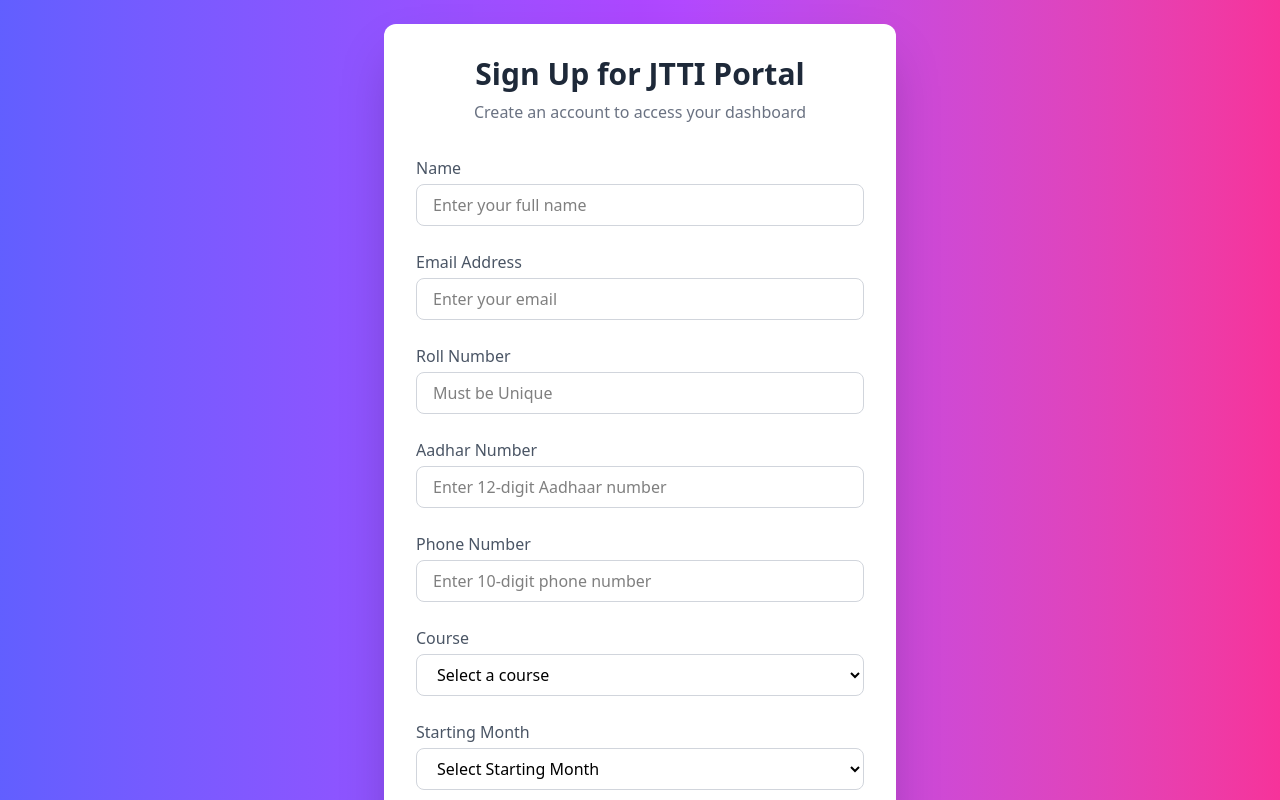
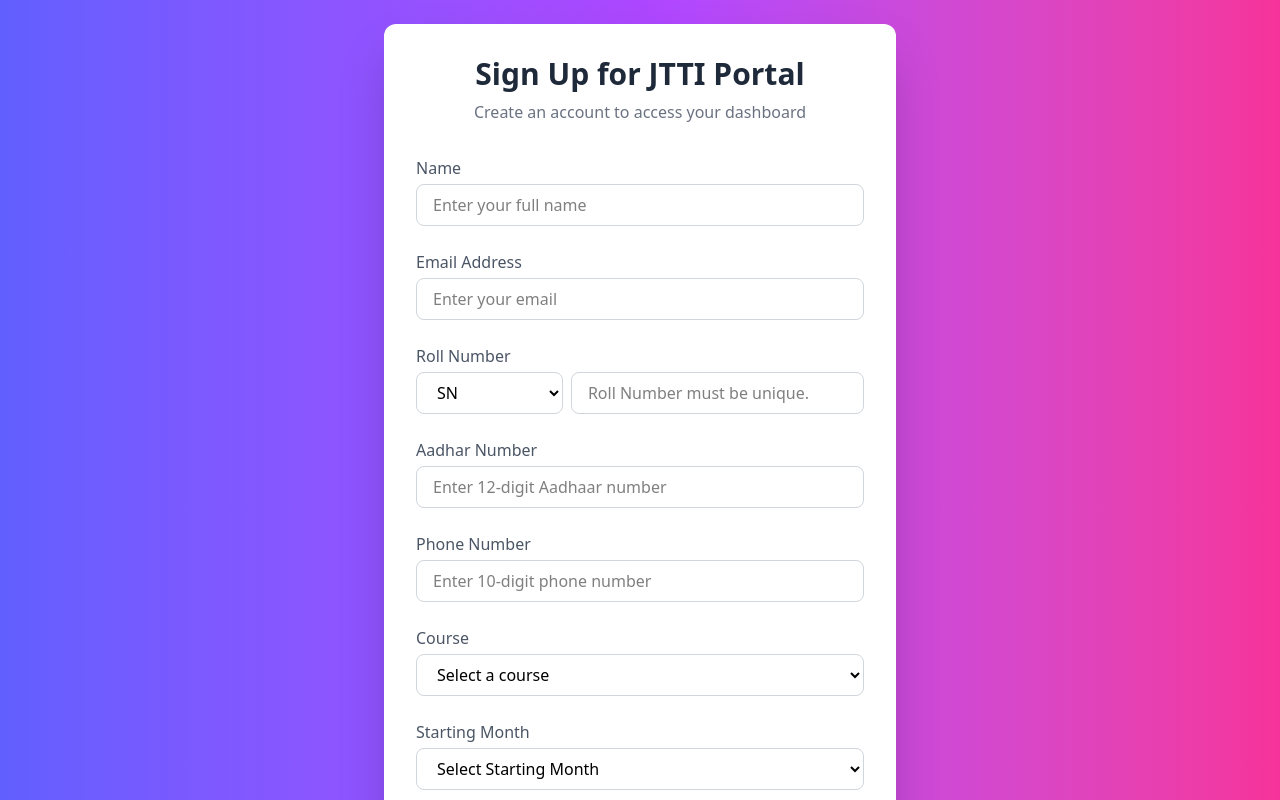
Before and after one commit to Ankit5575/fronetendJtti, a React (Vite) app: page /sinup in a window 1280 px wide. Shown: the top 800 px of the page. Built offline with nearby package versions, Linux system fonts and the light colour scheme.

Commit message:
add sn and nc for differntiate

```diff
--- a/src/pages/SignUp.jsx
+++ b/src/pages/SignUp.jsx
@@ -7,9 +7,9 @@ import "react-toastify/dist/ReactToastify.css";
 function SignUp() {
   const [name, setName] = useState("");
   const [email, setEmail] = useState("");
-  const [rollNumber, setRollNumber] = useState("");
+  const [rollPrefix, setRollPrefix] = useState("SN");
+  const [rollSuffix, setRollSuffix] = useState("");
   const [adharNumber, setAdharNumber] = useState("");
-  // const [fee, setFee] = useState("");
   const [course, setCourse] = useState("");
   const [months, setMonths] = useState("");
   const [timing, setTiming] = useState("");
@@ -25,21 +25,21 @@ function SignUp() {
     "Web Development", "Web Design", "Tally Prime", "Excel", "ETEC"
   ];
 
-  // Load saved form data from localStorage
+  // Load saved form data
   useEffect(() => {
     const savedForm = JSON.parse(localStorage.getItem("signupForm"));
     if (savedForm) {
       setName(savedForm.name || "");
       setEmail(savedForm.email || "");
-      setRollNumber(savedForm.rollNumber || "");
+      setRollPrefix(savedForm.rollPrefix || "NC");
+      setRollSuffix(savedForm.rollSuffix || "");
       setAdharNumber(savedForm.adharNumber || "");
-      // setFee(savedForm.fee || "");
       setCourse(savedForm.course || "");
       setMonths(savedForm.months || "");
       setTiming(savedForm.timing || "");
       setPhone(savedForm.phone || "");
     }
-  }, []);
+  }, []);                        //ye filed update ki hai mene
 
   const updateFormField = (field, value) => {
     const currentForm = JSON.parse(localStorage.getItem("signupForm")) || {};
@@ -49,9 +49,9 @@ function SignUp() {
     switch (field) {
       case "name": setName(value); break;
       case "email": setEmail(value); break;
-      case "rollNumber": setRollNumber(value); break;
+      case "rollPrefix": setRollPrefix(value); break;
+      case "rollSuffix": setRollSuffix(value); break;
       case "adharNumber": setAdharNumber(value); break;
-      // case "fee": setFee(value); break;
       case "course": setCourse(value); break;
       case "months": setMonths(value); break;
       case "timing": setTiming(value); break;
@@ -63,8 +63,12 @@ function SignUp() {
   const handleSubmit = async (e) => {
     e.preventDefault();
 
-    // Client-side field validations
-    if (!name || !email || !rollNumber || !adharNumber  || !course || !months || !timing || !phone || !photo) {
+    const fullRollNumber = rollPrefix + rollSuffix;
+
+    if (
+      !name || !email || !fullRollNumber || !adharNumber ||
+      !course || !months || !timing || !phone || !photo
+    ) {
       toast.error("Please fill in all the required fields.");
       return;
     }
@@ -84,20 +88,23 @@ function SignUp() {
       return;
     }
 
-    setLoading(true);
+    if (!/^\d+$/.test(rollSuffix)) {
+      toast.error("Roll number suffix must be numeric.");
+      return;
+    }
 
     const formData = new FormData();
     formData.append("name", name);
     formData.append("email", email);
-    formData.append("rollNumber", rollNumber);
+    formData.append("rollNumber", fullRollNumber);
     formData.append("adharNumber", adharNumber);
-    // formData.append("fee", fee);
     formData.append("phone", phone);
     formData.append("course", course);
     formData.append("months", months);
     formData.append("timing", timing);
     formData.append("photo", photo);
 
+    setLoading(true);
     try {
       const res = await axios.post("https://newportal.onrender.com/api/user/create", formData, {
         headers: {
@@ -145,25 +152,12 @@ function SignUp() {
 
   return (
     <div className="min-h-screen flex items-center justify-center bg-gradient-to-r from-indigo-500 via-purple-500 to-pink-500 p-6">
-      <ToastContainer
-        position="top-center"
-        autoClose={3000}
-        hideProgressBar={false}
-        newestOnTop={false}
-        closeOnClick
-        rtl={false}
-        pauseOnFocusLoss
-        draggable
-        pauseOnHover
-        theme="colored"
-      />
-
+      <ToastContainer position="top-center" autoClose={3000} theme="colored" />
       {loading && (
         <div className="fixed inset-0 bg-opacity-50 z-50 flex items-center justify-center backdrop-blur-sm">
           <div className="animate-spin rounded-full h-16 w-16 border-t-4 border-indigo-600"></div>
         </div>
       )}
-
       <div className="bg-white shadow-2xl rounded-xl p-8 w-full max-w-lg relative z-10">
         <div className="text-center mb-8">
           <h1 className="text-3xl font-extrabold text-gray-800 mb-2">Sign Up for JTTI Portal</h1>
@@ -171,14 +165,10 @@ function SignUp() {
         </div>
 
         <form onSubmit={handleSubmit} className="space-y-6">
-          {[
-            { label: "Name", value: name, field: "name", type: "text", placeholder: "Enter your full name" },
-            { label: "Email Address", value: email, field: "email", type: "email", placeholder: "Enter your email" },
-            { label: "Roll Number", value: rollNumber, field: "rollNumber", type: "text", placeholder: "Must be Unique" },
-            { label: "Aadhar Number", value: adharNumber, field: "adharNumber", type: "text", placeholder: "Enter 12-digit Aadhaar number" },
-            { label: "Phone Number", value: phone, field: "phone", type: "text", placeholder: "Enter 10-digit phone number" },
-            // { label: "Fee", value: fee, field: "fee", type: "number", placeholder: "Enter fee amount" },
-          ].map(({ label, value, field, type, placeholder }, i) => (
+          {/* Name and Email */}
+          {[{ label: "Name", value: name, field: "name", type: "text", placeholder: "Enter your full name" },
+            { label: "Email Address", value: email, field: "email", type: "email", placeholder: "Enter your email" }]
+            .map(({ label, value, field, type, placeholder }, i) => (
               <div key={i}>
                 <label className="block mb-1 text-gray-600 font-medium">{label}</label>
                 <input
@@ -192,6 +182,46 @@ function SignUp() {
               </div>
             ))}
 
+          {/* Roll Number (Prefix + Suffix) */}
+          <div>
+            <label className="block mb-1 text-gray-600 font-medium">Roll Number</label>
+            <div className="flex gap-2">
+              <select
+                value={rollPrefix}
+                onChange={(e) => updateFormField("rollPrefix", e.target.value)}
+                className="w-1/3 px-4 py-2 border border-gray-300 rounded-lg focus:ring-2 focus:ring-indigo-400"
+              >
+                <option value="NC">NC</option>
+                <option value="SN">SN</option>
+              </select>
+              <input
+                type="text"
+                value={rollSuffix}
+                onChange={(e) => updateFormField("rollSuffix", e.target.value)}
+                placeholder="Roll Number must be unique."
+                className="w-2/3 px-4 py-2 border border-gray-300 rounded-lg focus:ring-2 focus:ring-indigo-400"
+                required
+              />
+            </div>
+          </div>
+
+          {/* Aadhaar & Phone */}
+          {[{ label: "Aadhar Number", value: adharNumber, field: "adharNumber", type: "text", placeholder: "Enter 12-digit Aadhaar number" },
+            { label: "Phone Number", value: phone, field: "phone", type: "text", placeholder: "Enter 10-digit phone number" }]
+            .map(({ label, value, field, type, placeholder }, i) => (
+              <div key={i}>
+                <label className="block mb-1 text-gray-600 font-medium">{label}</label>
+                <input
+                  type={type}
+                  value={value}
+                  placeholder={placeholder}
+                  onChange={(e) => updateFormField(field, e.target.value)}
+                  required
+                  className="w-full px-4 py-2 border border-gray-300 rounded-lg focus:ring-2 focus:ring-indigo-400"
+                />
+              </div>
+            ))}
+
           {/* Course Dropdown */}
           <div>
             <label className="block mb-1 text-gray-600 font-medium">Course</label>
@@ -199,18 +229,15 @@ function SignUp() {
               value={course}
               onChange={(e) => updateFormField("course", e.target.value)}
               required
-              className="w-full px-4 py-2 border border-gray-300 rounded-lg focus:ring-2 focus:ring-indigo-400 focus:outline-none"
+              className="w-full px-4 py-2 border border-gray-300 rounded-lg focus:ring-2 focus:ring-indigo-400"
             >
               <option value="">Select a course</option>
-              {courses.map((c, i) => (
-                <option key={i} value={c}>{c}</option>
-              ))}
+              {courses.map((c, i) => <option key={i} value={c}>{c}</option>)}
             </select>
           </div>
 
-          {/* Starting Month and Timing */}
-          {[
-            {
+          {/* Month and Timing */}
+          {[{
             label: "Starting Month", value: months, field: "months", options: [
               "January", "February", "March", "April", "May", "June",
               "July", "August", "September", "October", "November", "December"]
@@ -219,20 +246,17 @@ function SignUp() {
             label: "Timing", value: timing, field: "timing", options: [
               "9-10 AM", "10-11 AM", "11-12 PM", "12-1 PM", "1-2 PM",
               "2-3 PM", "3-4 PM", "4-5 PM", "5-6 PM", "6-7 PM", "7-8 PM", "8-9 PM"]
-            }
-          ].map(({ label, value, field, options }, i) => (
+          }].map(({ label, value, field, options }, i) => (
             <div key={i}>
               <label className="block mb-1 text-gray-600 font-medium">{label}</label>
               <select
                 value={value}
                 onChange={(e) => updateFormField(field, e.target.value)}
                 required
-                className="w-full px-4 py-2 border border-gray-300 rounded-lg focus:ring-2 focus:ring-indigo-400 focus:outline-none"
+                className="w-full px-4 py-2 border border-gray-300 rounded-lg focus:ring-2 focus:ring-indigo-400"
               >
                 <option value="">Select {label}</option>
-                {options.map((opt, idx) => (
-                  <option key={idx} value={opt}>{opt}</option>
-                ))}
+                {options.map((opt, idx) => <option key={idx} value={opt}>{opt}</option>)}
               </select>
             </div>
           ))}
@@ -244,17 +268,17 @@ function SignUp() {
               type="file"
               onChange={handlePhotoChange}
               required
-              className="w-full px-4 py-2 border border-gray-300 rounded-lg focus:ring-2 focus:ring-indigo-400 focus:outline-none"
+              className="w-full px-4 py-2 border border-gray-300 rounded-lg"
             />
           </div>
 
           {photoPreview && (
-            <div className="mt-4 relative">
-              <h2 className="text-gray-700 font-medium">Uploaded Photo</h2>
+            <div className="mt-4 relative text-center">
+              <h2 className="text-gray-700 font-medium mb-2">Uploaded Photo</h2>
               <img
                 src={photoPreview}
                 alt="Uploaded Preview"
-                className="mt-2 w-32 h-32 object-cover rounded-full mx-auto"
+                className="w-32 h-32 object-cover rounded-full mx-auto"
               />
               <button
                 type="button"
```
Lines whose indentation alone changed are shown as unchanged.
